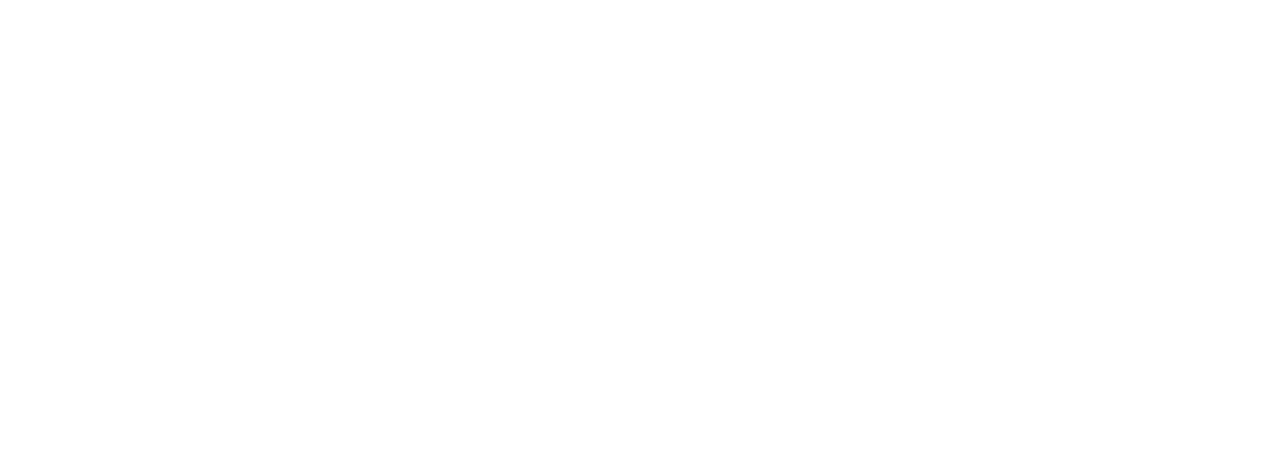
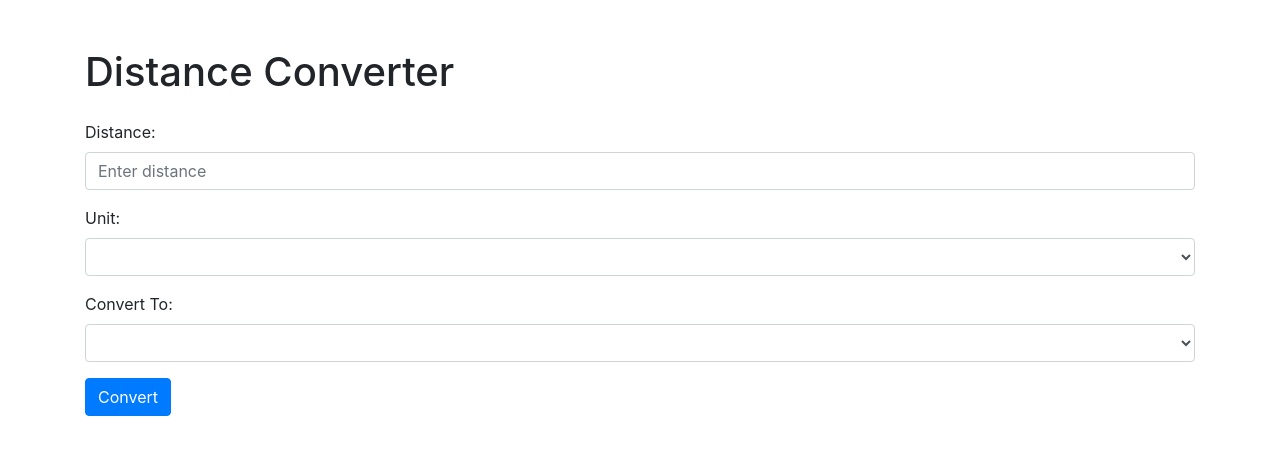
Before and after one commit to Genya10/Distance-convector-ts, a plain HTML site: page index.html in a window 1280 px wide. Drawn offline with nearby package versions, Linux system fonts and the light colour scheme.

Commit message:
add filling index.html

```diff
--- a/index.html
+++ b/index.html
@@ -4,9 +4,36 @@
     <meta charset="UTF-8">
     <meta http-equiv="X-UA-Compatible" content="IE=edge">
     <meta name="viewport" content="width=device-width, initial-scale=1.0">
-    <title>Document</title>
+    <link rel="stylesheet" href="https://stackpath.bootstrapcdn.com/bootstrap/4.5.2/css/bootstrap.min.css">
+    <title>convector-ts</title>
 </head>
 <body>
+  <div class="container mt-5">
+    <h1 class="mb-4">Distance Converter</h1>
+
+    <div class="form-group">
+      <label for="distance">Distance:</label>
+      <input type="number" class="form-control" id="distance" placeholder="Enter distance">
+    </div>
+
+    <div class="form-group">
+      <label for="unit">Unit:</label>
+      <select class="form-control" id="unit">
+        <!-- Опции добавляются динамически при инициализации -->
+      </select>
+    </div>
+
+    <div class="form-group">
+      <label for="convertTo">Convert To:</label>
+      <select class="form-control" id="convertTo">
+        <!-- Опции добавляются динамически при инициализации -->
+      </select>
+    </div>
+
+    <button type="button" class="btn btn-primary" onclick="convertDistance()">Convert</button>
+
+    <div class="mt-3" id="result"></div>
+  </div>
    <script src="./javascript/script.js"></script>
 </body>
 </html>
--- a/javascript/script.js
+++ /dev/null
@@ -1,4 +0,0 @@
-"use strict";
-console.log('3');
-console.log(7);
-//# sourceMappingURL=script.js.map
```
Also changed, not shown: 2 other files.
